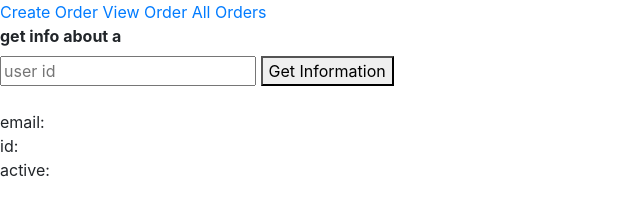
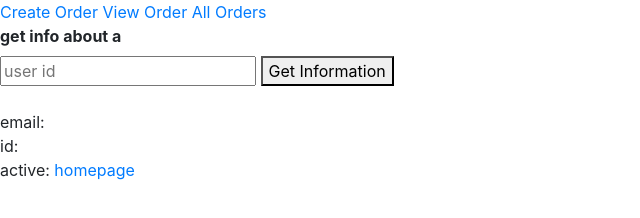
Before and after one commit to tvanloy/eindproject-frontend, a website: page user.html in a window 1280 px wide. Shown: the whole page, without its empty margins (0-640 px from the left). Drawn offline with nearby package versions, Linux system fonts and the light colour scheme.

Commit message:
Update user.html

```diff
--- a/user.html
+++ b/user.html
@@ -29,6 +29,7 @@
         email: <strong x-text="responsedata.email"></strong><br>
         id: <strong x-text="responsedata.id"></strong><br>
         active: <strong x-text="responsedata.is_active"></strong>
+        <a href="homepage.html">homepage</a>
 </div>
 </body>
 </html>
```
